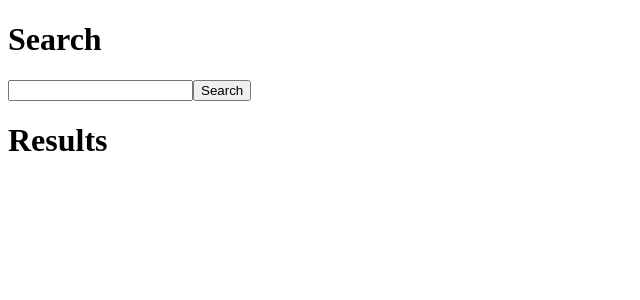
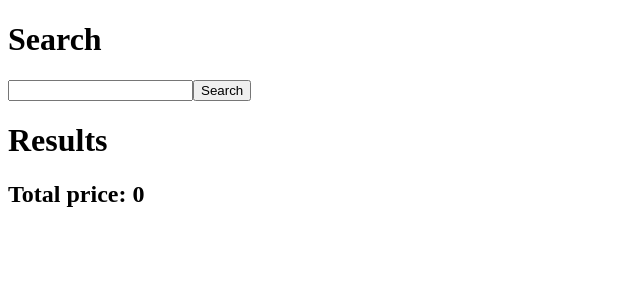
Before and after one commit to jpcmf/perform-react, a Next.js app: page / in a window 1280 px wide. Shown: the top 300 px of the page, without its empty margins (0-640 px from the left). Built offline with nearby package versions, Linux system fonts and the light colour scheme.

Commit message:
feat: Understand how to use the useMemo 🍩

```diff
--- a/components/SearchResults.tsx
+++ b/components/SearchResults.tsx
@@ -1,3 +1,4 @@
+import { useMemo } from 'react';
 import { ProductItem } from './ProductItem';
 
 interface SearchResultsProps {
@@ -9,9 +10,20 @@
 }
 
 export function SearchResults({ results }: SearchResultsProps) {
+  //   const totalPrice = results.reduce((total, product) => {
+  //     return total + product.price;
+  //   }, 0);
+
+  const totalPrice = useMemo(() => {
+    return results.reduce((total, product) => {
+      return total + product.price;
+    }, 0);
+  }, [results]);
+
   return (
     <div>
       <h1>Results</h1>
+      <h2>Total price: {totalPrice}</h2>
       {results.map((product) => {
         return (
           <>
```
Also changed, not shown: 1 other file (tests, documents, lock files or other folders).
